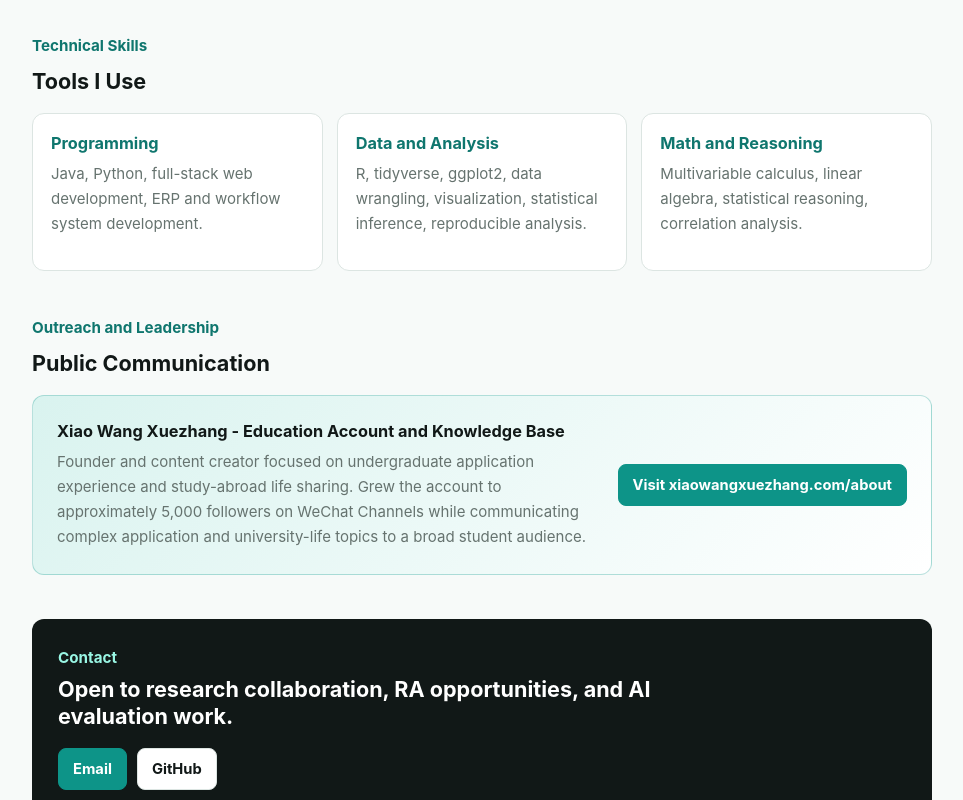
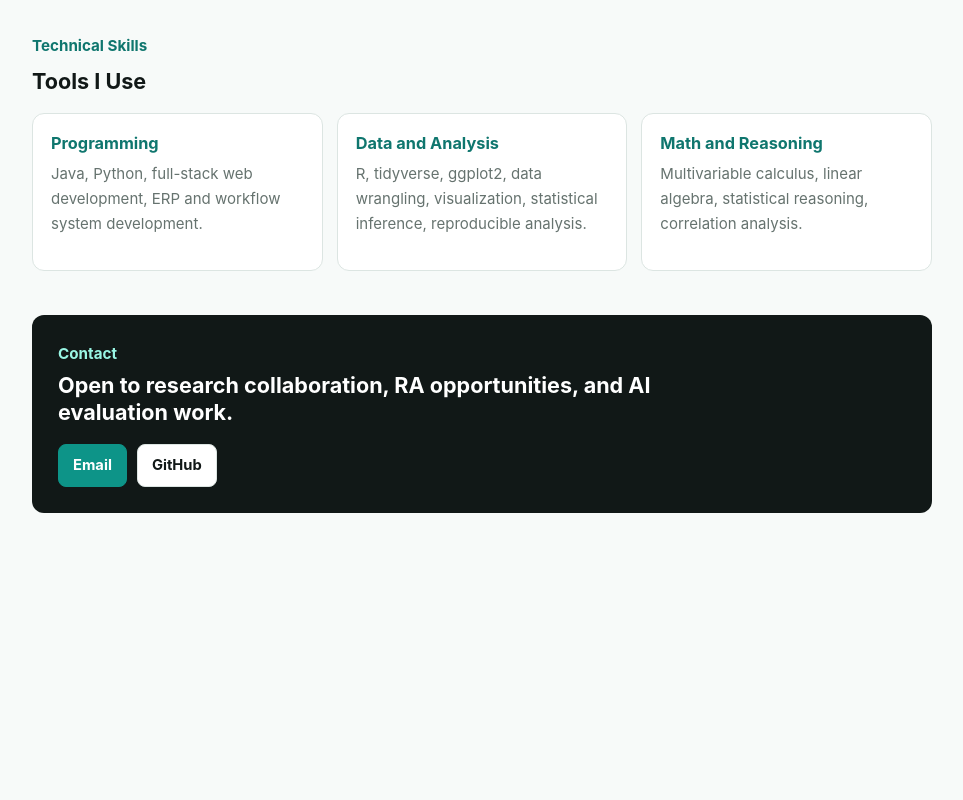
Before and after one commit to wd041216-bit/wd041216-bit.github.io, a plain HTML site: page index.html in a window 1280 px wide. Shown: the part 1816-2616 px from the top of the page, without its empty margins (278-1241 px from the left). After the commit the page ends 2445 px from the top, so only its background shows below. Drawn offline with Linux system fonts and the light colour scheme.

Commit message:
Remove inactive website section

```diff
--- a/index.html
+++ b/index.html
@@ -28,7 +28,6 @@
         <a href="#research">Research</a>
         <a href="#projects">Experience</a>
         <a href="#skills">Skills</a>
-        <a href="#public">Public Communication</a>
         <a href="#contact">Contact</a>
       </nav>
 
@@ -235,26 +234,6 @@
         </div>
       </section>
 
-      <section id="public" class="content-section" aria-labelledby="public-title">
-        <div class="section-heading">
-          <p class="eyebrow">Outreach and Leadership</p>
-          <h2 id="public-title">Public Communication</h2>
-        </div>
-
-        <article class="callout-card">
-          <div>
-            <h3>Xiao Wang Xuezhang - Education Account and Knowledge Base</h3>
-            <p>
-              Founder and content creator focused on undergraduate application experience and
-              study-abroad life sharing. Grew the account to approximately 5,000 followers on WeChat
-              Channels while communicating complex application and university-life topics to a broad
-              student audience.
-            </p>
-          </div>
-          <a class="button primary" href="https://xiaowangxuezhang.com/about">Visit xiaowangxuezhang.com/about</a>
-        </article>
-      </section>
-
       <section id="contact" class="content-section contact-panel" aria-labelledby="contact-title">
         <p class="eyebrow">Contact</p>
         <h2 id="contact-title">Open to research collaboration, RA opportunities, and AI evaluation work.</h2>
```
